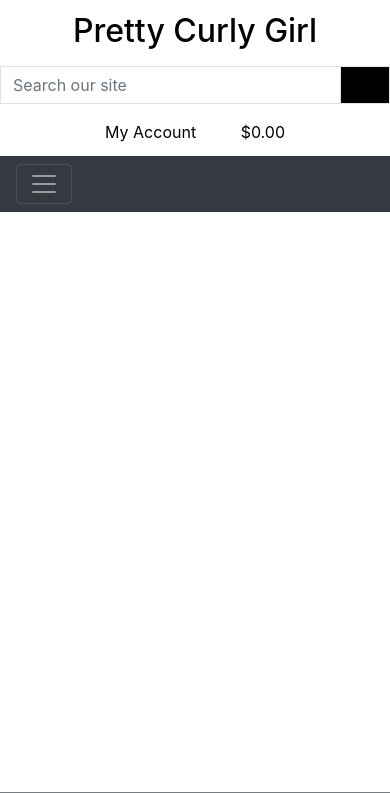
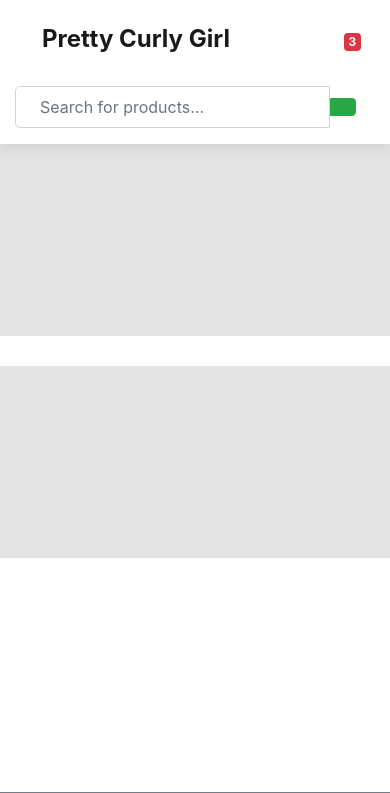
Before and after one commit to KlaudiaBC/E-Commerce-Applications-Project-Pretty-Curly-Girl, a Django app: page / in a window 390 px wide. Shown: the top 793 px of the page. Run offline with Django 3.2, Linux system fonts and the light colour scheme.

Commit message:
PCG-7 Add main navbar to the base template

```diff
--- a/static/css/base.css
+++ b/static/css/base.css
@@ -4,6 +4,10 @@ html {
 
 .text-black {
     color: black;
+}
+
+.promo {
+  text-align: center;
 }
 
 /* from Bulma */
@@ -20,6 +24,269 @@ html {
     background: black;
     color: white;
 }
+
+/* From codepen */
+.btn .bx {
+    vertical-align: inherit;
+    margin-top: -3px;
+    font-size: 1.15rem;
+  }
+
+  .form-control {
+    height: calc(2.5rem + 2px);
+    padding: 0.5rem 1.5rem;
+    font-size: 1rem;
+    line-height: 1.5;
+    border-radius: 0.3rem;
+  }
+
+  .btn {
+    font-size: 1rem;
+    padding: 0.5rem 0.75rem;
+    font-size: 1rem;
+    line-height: 1.5;
+    border-radius: 0.25rem;
+  }
+
+  .bx.icon-single {
+    font-size: 1.5rem;
+  }
+
+  .form-inline .form-control {
+    border-top-right-radius: 0;
+    border-bottom-right-radius: 0;
+  }
+
+  .form-inline .btn {
+    border-top-left-radius: 0;
+    border-bottom-left-radius: 0;
+  }
+
+  /* Small devices (landscape phones, 576px and up) */
+  @media (min-width: 576px) {
+  }
+
+  /* Medium devices (tablets, 768px and up) */
+  @media (min-width: 768px) {
+    .form-inline .form-control {
+      width: 210px;
+    }
+  }
+
+  /* Large devices (desktops, 992px and up) */
+  @media (min-width: 992px) {
+    .form-inline .form-control {
+      width: 300px;
+    }
+  }
+
+  /* Extra large devices (large desktops, 1200px and up) */
+  @media (min-width: 1200px) {
+    .form-inline .form-control {
+      width: 400px;
+    }
+  }
+
+  .sub-menu.navbar-light .navbar-nav .active > .nav-link,
+  .sub-menu.navbar-light .navbar-nav .nav-link.active,
+  .sub-menu.navbar-light .navbar-nav .nav-link.show,
+  .sub-menu.navbar-light .navbar-nav .show > .nav-link {
+    border-bottom: 3px solid #007bff;
+    color: #007bff;
+  }
+
+  .navbar .navbar-toggler {
+    border: none;
+  }
+
+  .navbar-light .navbar-toggler:focus {
+    outline: none;
+  }
+
+  .navbar {
+    padding: 1rem;
+  }
+
+  .main-menu {
+    position: relative;
+    z-index: 3;
+  }
+
+  .sub-menu {
+    position: relative;
+    z-index: 2;
+    padding: 0 1rem;
+  }
+
+  /* Medium devices (tablets, 768px and up) */
+  @media (min-width: 768px) {
+    .sub-menu {
+      padding: 0 1rem;
+    }
+
+    .sub-menu.navbar-expand-md .navbar-nav .nav-link {
+      padding: 1rem 1.5rem;
+    }
+  }
+
+  .navbar.bg-light {
+    background: #fff !important;
+    box-shadow: 0px 2px 15px 0px rgba(0, 0, 0, 0.1);
+  }
+
+  .user-dropdown .nav-link {
+    padding: 0.15rem 0;
+  }
+
+  #sidebar {
+    background: #fff;
+    height: 100%;
+    left: -100%;
+    top: 0;
+    bottom: 0;
+    overflow: auto;
+    position: fixed;
+    transition: 0.4s ease-in-out;
+    width: 84%;
+    z-index: 5001;
+    box-shadow: 0px 0px 20px rgba(0, 0, 0, 0.3);
+    padding: 1.25rem 1rem 1rem;
+  }
+
+  #sidebar.active {
+    left: 0;
+  }
+
+  #sidebar .sidebar-header {
+    background: #fff;
+    border-bottom: 1px solid #e4e4e4;
+    padding-bottom: 1.5rem;
+  }
+
+  #sidebar ul.components {
+    padding: 20px 0;
+    border-bottom: 1px solid #e4e4e4;
+    margin-bottom: 40px;
+  }
+
+  #sidebar ul p {
+    color: #fff;
+    padding: 10px;
+  }
+
+  #sidebar ul li a {
+    padding: 10px 16px;
+    font-size: 1.1em;
+    display: block;
+    color: #000;
+  }
+
+  #sidebar ul li a:hover {
+    color: #7386d5;
+    background: #fff;
+  }
+
+  #sidebar ul li.active > a,
+  #sidebar a[aria-expanded="true"] {
+    color: #007bff;
+    background: #e6f2ff;
+    border-radius: 6px;
+  }
+
+  a[data-toggle="collapse"] {
+    position: relative;
+  }
+
+  #sidebar .links .dropdown-toggle::after {
+    display: block;
+    position: absolute;
+    top: 50%;
+    right: 20px;
+    transform: translateY(-50%);
+  }
+
+  section {
+    padding: 6rem;
+    background: #e4e4e4;
+    margin-bottom: 30px;
+    position: relative;
+    z-index: 1;
+  }
+
+  .overlay {
+    background: rgba(0, 0, 0, 0.7);
+    height: 100vh;
+    left: 0;
+    position: fixed;
+    top: 0;
+    -webkit-transition: all 0.5s ease-in-out;
+    transition: all 0.5s ease-in-out;
+    z-index: -1;
+    width: 100%;
+    opacity: 0;
+  }
+
+  .overlay.visible {
+    opacity: 1;
+    z-index: 5000;
+  }
+
+  /* .mobiHeader .menuActive~.overlay {
+      opacity: 1;
+      width: 100%;
+  } */
+
+  ul.social-icons {
+    list-style-type: none;
+    padding-left: 0;
+    margin-bottom: 0;
+  }
+
+  ul.social-icons li {
+    display: inline-block;
+    margin-right: 0px;
+    margin-bottom: 0;
+  }
+
+  #sidebar ul.social-icons li a {
+    font-size: 24px;
+  }
+
+  .utility-nav {
+    background: #e4e4e4;
+    padding: 0.5rem 1rem;
+  }
+
+  .utility-nav p {
+    margin-bottom: 0;
+  }
+
+  .search-bar {
+    position: relative;
+    z-index: 2;
+    box-shadow: 0px 2px 15px 0px rgba(0, 0, 0, 0.1);
+  }
+
+  .search-bar .form-control {
+    width: calc(100% - 45px);
+  }
+
+  .avatar {
+    border-radius: 50%;
+    width: 4.5rem;
+    height: 4.5rem;
+    margin-right: 8px;
+  }
+
+  .avatar.avatar-xs {
+    width: 2.25rem;
+    height: 2.25rem;
+  }
+
+  .user-dropdown .dropdown-menu {
+    left: auto;
+    right: 0;
+  }
 
 
 /* footer */
--- a/templates/base.html
+++ b/templates/base.html
@@ -24,40 +24,55 @@
 
 <body>
 
-  <!-- From Ado -->
-  <header>
-    <div class="row">
-      <div class="col-12 col-lg-4 my-auto py-1 py-lg-0 text-center text-lg-left">
-        <a href="{% url 'home' %}" class="nav-link main-logo-link">
-          <h2 class="text-black my-0">Pretty Curly Girl</h2>
-        </a>
+  <!-- Promo text -->
+  <div class="overlay"></div>
+  <div class="utility-nav d-none d-md-block">
+    <div class="container">
+      <div class="promo">
+        <p class="small">Free shipping on total of $99 of all products</p>
       </div>
-      <div class="col-12 col-lg-4 my-auto py-1 py-lg-0">
-        <form method="GET" action="">
-          <div class="input-group w-100">
-            <input class="form-control border border-black rounded-0" type="text" name="q"
-              placeholder="Search our site">
-            <div class="input-group-append">
-              <button class="form-control btn btn-black border border-black rounded-0" type="submit">
-                <span class="icon">
-                  <i class="fas fa-search"></i>
-                </span>
-              </button>
-            </div>
-          </div>
+    </div>
+  </div>
+
+  <!-- Header -->
+  <nav class="navbar navbar-expand-md navbar-light bg-light main-menu" style="box-shadow:none">
+    <div class="container">
+
+      <button type="button" id="sidebarCollapse" class="btn btn-link d-block d-md-none">
+        <i class="bx bx-menu icon-single"></i>
+    </button>
+
+      <a class="navbar-brand" href="{% url 'home' %}">
+        <h4 class="font-weight-bold">Pretty Curly Girl</h4>
+      </a>
+
+      <ul class="navbar-nav ml-auto d-block d-md-none">
+        <li class="nav-item">
+          <a class="btn btn-link" href="#"><i class="bx bxs-cart icon-single"></i> <span
+              class="badge badge-danger">3</span></a>
+        </li>
+      </ul>
+
+      <div class="collapse navbar-collapse">
+        <form class="form-inline my-2 my-lg-0 mx-auto">
+          <input class="form-control" type="search" placeholder="Search for products..." aria-label="Search">
+          <button class="btn btn-success my-2 my-sm-0" type="submit"><i class="bx bx-search"></i></button>
         </form>
-      </div>
-      <div class="col-12 col-lg-4 my-auto py-1 py-lg-0">
-        <ul class="list-inline list-unstyled text-center text-lg-right my-0">
+
+
+        <ul class="navbar-nav">
+          <li class="nav-item">
+            <a class="btn btn-link" href="#"><i class="bx bxs-cart icon-single"></i> <span
+                class="badge badge-danger">3</span></a>
+          </li>
+          <li class="nav-item ml-md-3">
+            <a href="#"><i class="bx bxs-user-circle mr-1"></i>My Account</a>
+          </li>
+        </ul>
+
+        <ul class="navbar-nav">
           <li class="list-inline-item dropdown">
-            <a class="text-black nav-link" href="#" id="user-options" data-toggle="dropdown" aria-haspopup="true"
-              aria-expanded="false">
-              <div class="text-center">
-                <div><i class="fas fa-user fa-lg"></i></div>
-                <p class="my-0">My Account</p>
-              </div>
-            </a>
-            <div class="dropdown-menu border-0" aria-labelledby="user-options">
+            <div class="dropdown-menu border-0" aria-labelledby="user-options" id="user-options">
               {% if request.user.is_authenticated %}
               {% if request.user.is_superuser %}
               <a href="" class="dropdown-item">Product Management</a>
@@ -87,8 +102,9 @@
         </ul>
       </div>
     </div>
-  </header>
+  </nav>
 
+  <!-- Messages -->
   <div class="container">
     <div class="row">
       <div class="col-md-8 offset-md-2">
@@ -102,38 +118,11 @@
     </div>
   </div>
 
-<!-- Second line navbar -->
-<nav class="navbar navbar-expand-lg navbar-dark bg-dark">
-  <button class="navbar-toggler" type="button" data-toggle="collapse" data-target="#navbarNavDropdown" aria-controls="navbarNavDropdown" aria-expanded="false" aria-label="Toggle navigation">
-    <span class="navbar-toggler-icon"></span>
-  </button>
-  <div class="collapse navbar-collapse" id="navbarNavDropdown">
-    <ul class="navbar-nav">
-      <li class="nav-item active">
-        <a class="nav-link" href="#">Home<span class="sr-only">(current)</span></a>
-      </li>
-      <li class="nav-item dropdown">
-        <a class="nav-link dropdown-toggle" href="#" role="button" data-toggle="dropdown" aria-expanded="false">
-          Categories
-        </a>
-        <div class="dropdown-menu">
-          <a class="dropdown-item" href="#">Cat 1</a>
-          <a class="dropdown-item" href="#">Cat 2</a>
-          <a class="dropdown-item" href="#">Cat 3</a>
-        </div>
-      </li>
-      <li class="nav-item">
-        <a class="nav-link" href="#">Our Story</a>
-      </li>
-      <li class="nav-item">
-        <a class="nav-link" href="#">Contact</a>
-      </li>
-    </ul>
-  </div>
-</nav>
+  <!-- Main navbar -->
+  {% include 'includes/navbar.html' %}
 
-
-
+  <section></section>
+  <section></section>
 
   {% block content %}
   <!-- Content Goes here -->
--- /dev/null
+++ b/templates/includes/navbar.html
@@ -0,0 +1,144 @@
+<nav class="navbar navbar-expand-md navbar-light bg-light sub-menu">
+    <div class="container">
+        <div class="collapse navbar-collapse" id="navbar">
+            <ul class="navbar-nav mx-auto">
+                <li class="nav-item active">
+                  <a class="nav-link" href="#">Home <span class="sr-only">(current)</span></a>
+                </li>
+
+                <li class="nav-item dropdown">
+                    <a class="nav-link dropdown-toggle" href="#" id="about-us-link" data-toggle="dropdown"
+                        aria-haspopup="true" aria-expanded="false">
+                        About Us
+                    </a>
+                    <div class="dropdown-menu border-0" aria-labelledby="about-us-link">
+                        <a href="" class="dropdown-item">Our mission</a>
+                        <a href="" class="dropdown-item ">3-steps curly routine</a>
+                        <a href="" class="dropdown-item ">Shipping Policy</a>
+                        <a href="" class="dropdown-item ">Terms and Conditions</a>
+                        <a href="" class="dropdown-item">Contact</a>
+                    </div>
+                </li>
+                <li class="nav-item dropdown">
+                    <a class="nav-link dropdown-toggle" href="#" id="about-us-link" data-toggle="dropdown"
+                        aria-haspopup="true" aria-expanded="false">
+                        Products
+                    </a>
+                    <div class="dropdown-menu border-0" aria-labelledby="all-products-link">
+                        <a href="" class="dropdown-item">By category</a>
+                        <a href="" class="dropdown-item ">By rating</a>
+                        <a href="" class="dropdown-item ">By price</a>
+                        <a href="" class="dropdown-item">Bundles</a>
+                        <a href="" class="dropdown-item">All Products</a>
+                    </div>
+                <li class="nav-item">
+                <a class="nav-link" href="#">Locations</a>
+                </li>
+                <li class="nav-item">
+                    <a class="nav-link" href="#">Curly STAR</a>
+                </li>
+                <li class="nav-item">
+                    <a class="nav-link" href="#">Curly Tips</a>
+                </li>
+                <li class="nav-item">
+                    <a class="nav-link" href="#">Contact</a>
+                </li>
+            </ul>
+        </div>
+    </div>
+</nav>
+
+<!-- Search bar -->
+<div class="search-bar d-block d-md-none">
+    <div class="container">
+        <div class="row">
+            <div class="col-12">
+                <form class="form-inline mb-3 mx-auto">
+                    <input class="form-control" type="search" placeholder="Search for products..." aria-label="Search">
+                    <button class="btn btn-success" type="submit"><i class="bx bx-search"></i></button>
+                </form>
+            </div>
+        </div>
+    </div>
+</div>
+
+<!-- Sidebar -->
+<nav id="sidebar">
+    <div class="sidebar-header">
+        <div class="container">
+            <div class="row align-items-center">
+                <div class="col-10 pl-0">
+                    <a class="btn btn-primary" href="#"><i class="bx bxs-user-circle mr-1"></i> Log In</a>
+                </div>
+
+                <div class="col-2 text-left">
+                    <button type="button" id="sidebarCollapseX" class="btn btn-link">
+                        <i class="bx bx-x icon-single"></i>
+                    </button>
+                </div>
+            </div>
+        </div>
+    </div>
+
+    <ul class="list-unstyled components links">
+        <li class="active">
+            <a href="#"><i class="bx bx-home mr-3"></i> Home</a>
+        </li>
+        <li>
+            <a href="#productSubmenu" data-toggle="collapse" aria-expanded="false" class="dropdown-toggle"><i
+                    class="bx bx-help-circle mr-3"></i>Products</a>
+            <ul class="collapse list-unstyled" id="productSubmenu">
+                <li>
+                    <a href="#">By category</a>
+                </li>
+                <li>
+                    <a href="#">By rating</a>
+                </li>
+                <li>
+                    <a href="#">By price</a>
+                </li>
+                <li>
+                    <a href="#">Bundles</a>
+                </li>
+                <li>
+                    <a href="#">All Products</a>
+                </li>
+        </li>
+        <li>
+            <a href="#"><i class="bx bx-book-open mr-3"></i> Locations</a>
+        </li>
+        <li>
+            <a href="#"><i class="bx bx-crown mr-3"></i> Curly STAR</a>
+        </li>
+        <li>
+            <a href="#"><i class="bx bx-crown mr-3"></i> Curly Tips</a>
+        </li>
+        <li>
+            <a href="#"><i class="bx bx-crown mr-3"></i> Contact</a>
+        </li>
+    </ul>
+
+    <h6 class="text-uppercase mb-1">Categories</h6>
+    <ul class="list-unstyled components mb-3">
+        <li>
+            <a href="#">Category 1</a>
+        </li>
+        <li>
+            <a href="#">Category 1</a>
+        </li>
+        <li>
+            <a href="#">Category 1</a>
+        </li>
+        <li>
+            <a href="#">Category 1</a>
+        </li>
+    </ul>
+
+    <ul class="social-icons">
+        <li><a href="#" target="_blank" title=""><i class="bx bxl-facebook-square"></i></a></li>
+        <li><a href="#" target="_blank" title=""><i class="bx bxl-twitter"></i></a></li>
+        <li><a href="#" target="_blank" title=""><i class="bx bxl-linkedin"></i></a></li>
+        <li><a href="#" target="_blank" title=""><i class="bx bxl-instagram"></i></a></li>
+    </ul>
+
+</nav>
```
Also changed, not shown: static/images/media/hero_desktop.jpg (added), static/images/media/hero_mobile.jpg (added), static/images/media/pretty_products.jpg (added), static/images/media/pretty_products01.jpg (added).
